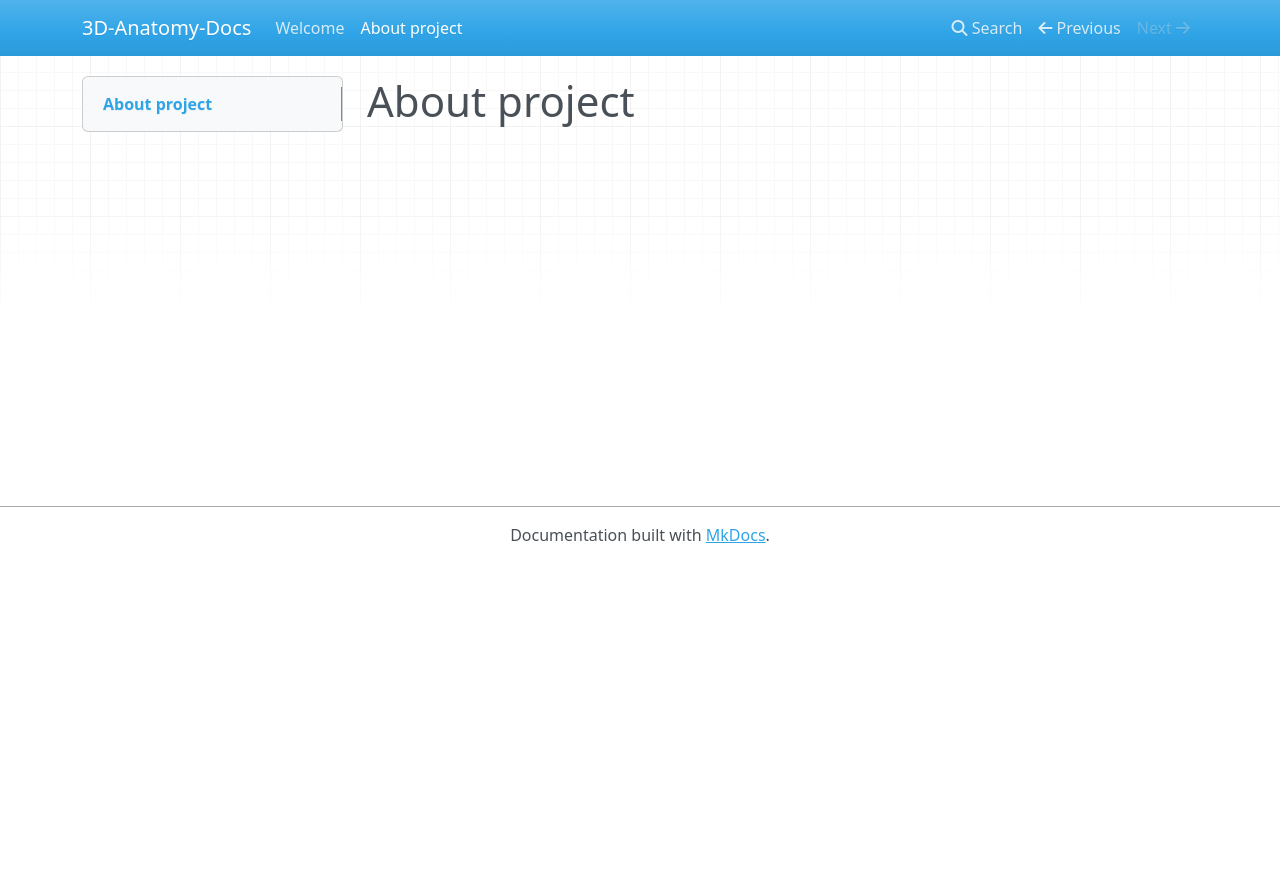
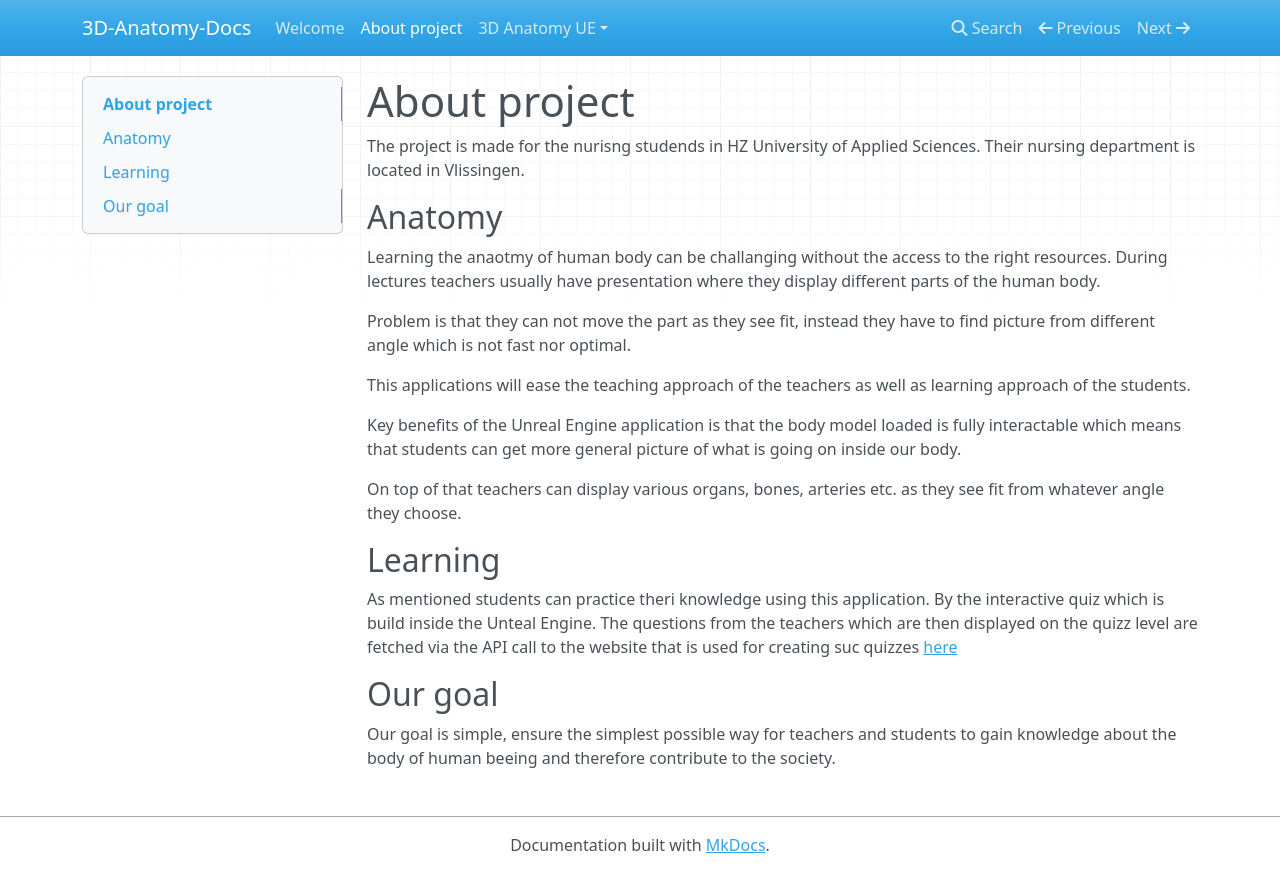
Before and after one commit to jrcz-data-science-lab/VirtualAnatomy-Documentation, an MkDocs documentation site: the page built from docs/about-project.md, in a window 1280 px wide. Shown: the top 892 px of the page. Built offline with MkDocs 1.6.1, drawn with Linux system fonts in a browser that asks for light colours; nearby versions of some CDN libraries.

Commit message:
created about project, introduction, and UE part of the docuemntation

```diff
--- a/docs/about-project.md
+++ b/docs/about-project.md
@@ -1 +1,23 @@
 # About project
+
+The project is made for the nurisng studends in HZ University of Applied Sciences. Their nursing department is located in Vlissingen.
+
+## Anatomy
+
+Learning the anaotmy of human body can be challanging without the access to the right resources. During lectures teachers usually have presentation where they display different parts of the human body.
+
+Problem is that they can not move the part as they see fit, instead they have to find picture from different angle which is not fast nor optimal.
+
+This applications will ease the teaching approach of the teachers as well as learning approach of the students.
+
+Key benefits of the Unreal Engine application is that the body model loaded is fully interactable which means that students can get more general picture of what is going on inside our body.
+
+On top of that teachers can display various organs, bones, arteries etc. as they see fit from whatever angle they choose.
+
+## Learning
+
+As mentioned students can practice theri knowledge using this application. By the interactive quiz which is build inside the Unteal Engine. The questions from the teachers which are then displayed on the quizz level are fetched via the API call to the website that is used for creating suc quizzes [here]()
+
+## Our goal
+
+Our goal is simple, ensure the simplest possible way for teachers and students to gain knowledge about the body of human beeing and therefore contribute to the society.
```
Also changed, not shown: docs/3D-Anatomy-UE/introduction.md (added, +15 -0 lines), docs/index.md (line endings or trailing spaces).
